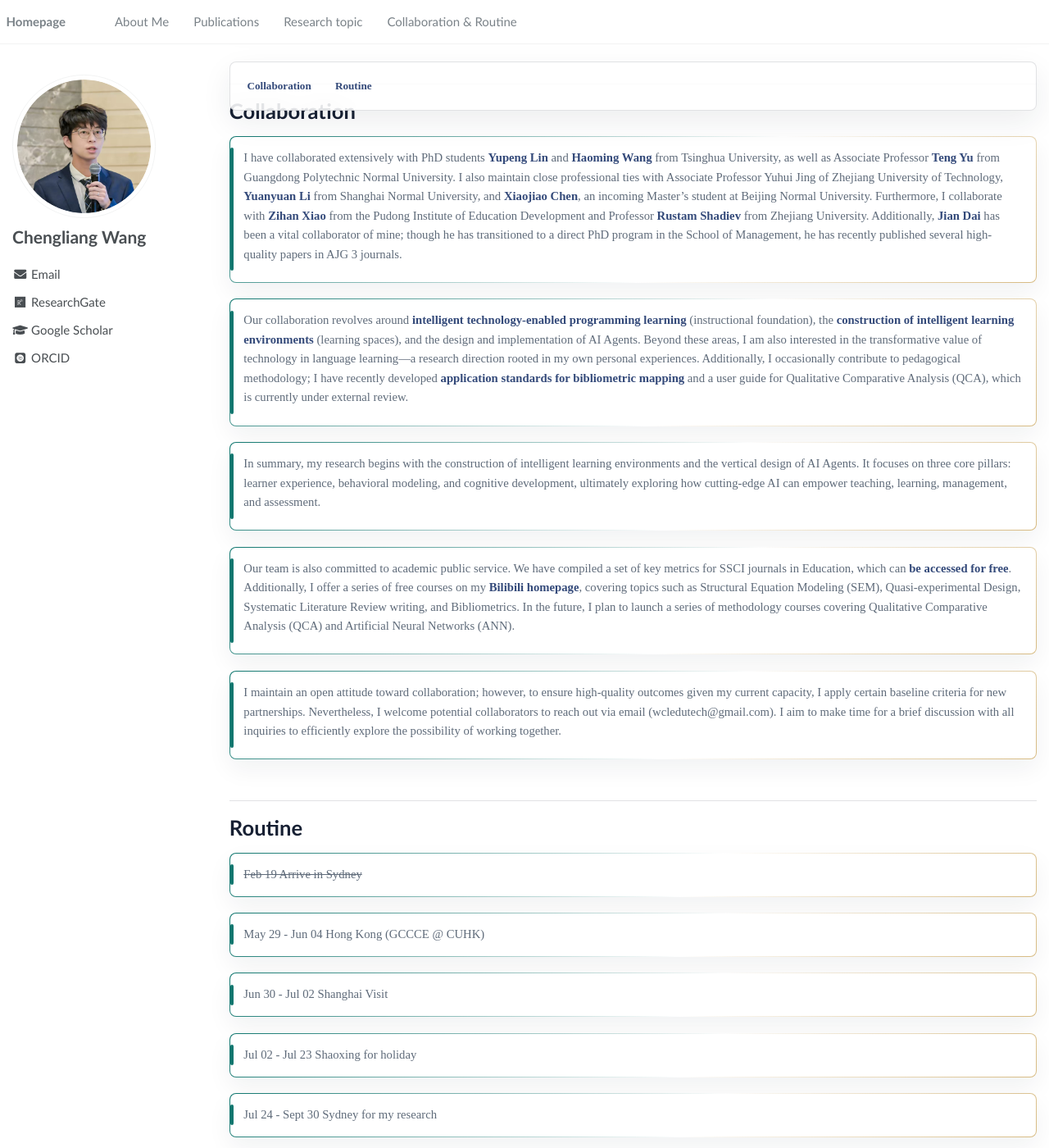
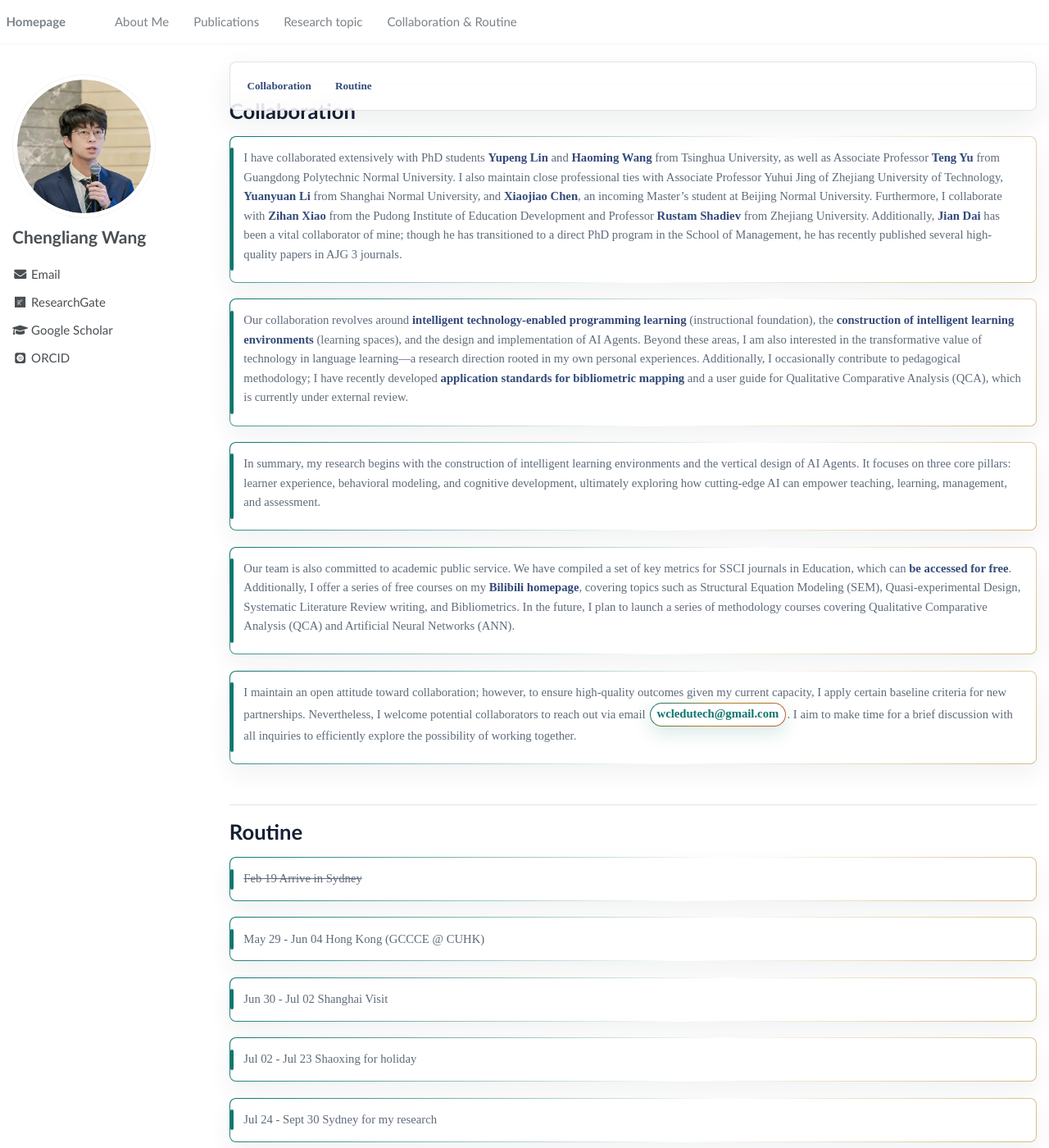
Before and after one commit to wcledutech/wcledutech.github.io, a Jekyll site: the page built from _pages/collaboration.md, in a window 1280 px wide and 1400 px high, scrolled down 540 px. Shown: the whole window at 82% size. Built offline with Jekyll 4.4.1, drawn with Linux system fonts in a browser that asks for light colours; some web fonts are replaced; part of the change alters nothing that is shown.

Commit message:
Highlight collaboration contact email

```diff
--- a/_pages/collaboration.md
+++ b/_pages/collaboration.md
@@ -182,6 +182,30 @@ author_profile: true
   text-decoration: underline;
 }
 
+.email-highlight {
+  display: inline-flex;
+  align-items: center;
+  margin: 0 .12rem;
+  padding: .12rem .5rem;
+  border: 1px solid transparent;
+  border-radius: 999px;
+  background:
+    linear-gradient(#fff, #fff) padding-box,
+    linear-gradient(135deg, var(--teal), var(--gold), var(--coral)) border-box;
+  box-shadow: 0 8px 22px rgba(15,118,110,.16);
+  color: var(--teal) !important;
+  font-weight: 800;
+  white-space: nowrap;
+}
+
+.email-highlight:hover {
+  color: #fff !important;
+  background:
+    linear-gradient(135deg, var(--teal), var(--coral)) padding-box,
+    linear-gradient(135deg, var(--teal), var(--gold), var(--coral)) border-box;
+  text-decoration: none !important;
+}
+
 @media (max-width: 900px) {
   .collaboration-tags {
     grid-template-columns: repeat(2, minmax(0, 1fr));
@@ -234,7 +258,7 @@ Additionally, <a href="https://scholar.google.com/citations?user=Ra8fbcYAAAAJ&hl
 
 - Our team is also committed to academic public service. We have compiled a set of key metrics for SSCI journals in Education, which can <a href="https://mp.weixin.qq.com/s/lMOSSRYn50dYkK_doqWrpw" target="_blank">be accessed for free</a>. Additionally, I offer a series of free courses on my <a href="https://space.bilibili.com/481706784?spm_id_from=333.788.upinfo.head.click" target="_blank">Bilibili homepage</a>, covering topics such as Structural Equation Modeling (SEM), Quasi-experimental Design, Systematic Literature Review writing, and Bibliometrics. In the future, I plan to launch a series of methodology courses covering Qualitative Comparative Analysis (QCA) and Artificial Neural Networks (ANN).
 
-- I maintain an open attitude toward collaboration; however, to ensure high-quality outcomes given my current capacity, I apply certain baseline criteria for new partnerships. Nevertheless, I welcome potential collaborators to reach out via email (wcledutech@gmail.com). I aim to make time for a brief discussion with all inquiries to efficiently explore the possibility of working together.
+- I maintain an open attitude toward collaboration; however, to ensure high-quality outcomes given my current capacity, I apply certain baseline criteria for new partnerships. Nevertheless, I welcome potential collaborators to reach out via email <a class="email-highlight" href="mailto:wcledutech@gmail.com">wcledutech@gmail.com</a>. I aim to make time for a brief discussion with all inquiries to efficiently explore the possibility of working together.
 
 
 ## Routine
```
